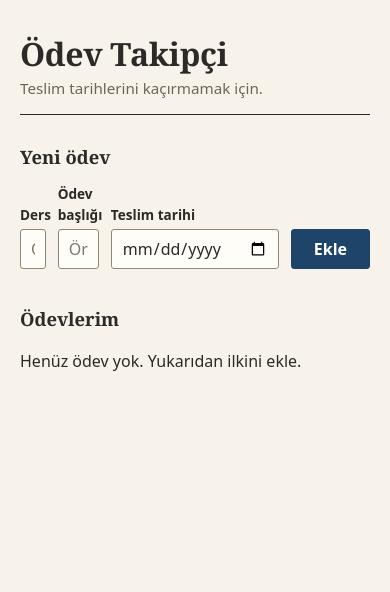
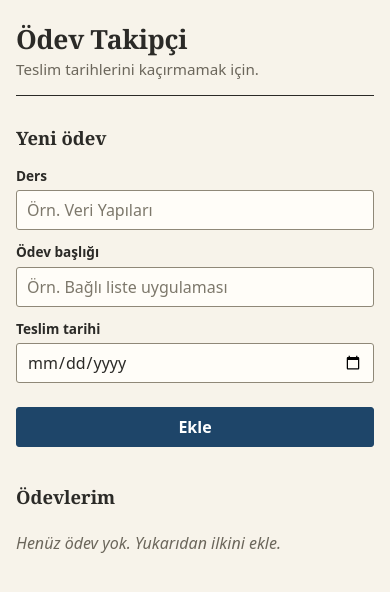
Before and after one commit to summitman001/odev-takipci, a plain HTML site: page index.html in a window 390 px wide. Drawn offline with Linux system fonts and the light colour scheme.

Commit message:
Boş durum mesajı ve dar ekran düzeni sadeleştirildi

```diff
--- a/style.css
+++ b/style.css
@@ -251,3 +251,61 @@ input.hatali:focus {
   font-variant-numeric: tabular-nums;
   white-space: nowrap;
 }
+
+/* Boş durum */
+.bos-mesaj {
+  margin: 0;
+  padding: 6px 0;
+  color: var(--soluk);
+  font-style: italic;
+}
+
+.bos-mesaj[hidden] {
+  display: none;
+}
+
+/* Dar ekranlar (375px dahil): form alt alta, ödevler üç satır */
+@media (max-width: 640px) {
+  .icerik {
+    padding-left: 16px;
+    padding-right: 16px;
+  }
+
+  .baslik {
+    padding-top: 24px;
+  }
+
+  .baslik h1 {
+    font-size: 1.65rem;
+  }
+
+  #odev-formu {
+    grid-template-columns: minmax(0, 1fr);
+    grid-template-areas:
+      "ders"
+      "baslik"
+      "tarih"
+      "uyari"
+      "buton";
+    row-gap: 12px;
+  }
+
+  .uyari {
+    margin-top: 0;
+  }
+
+  .buton {
+    width: 100%;
+  }
+
+  .odev {
+    grid-template-areas:
+      "ders kalan"
+      "baslik baslik"
+      "tarih tarih";
+  }
+
+  .odev-baslik {
+    margin-top: 4px;
+  }
+}
```
